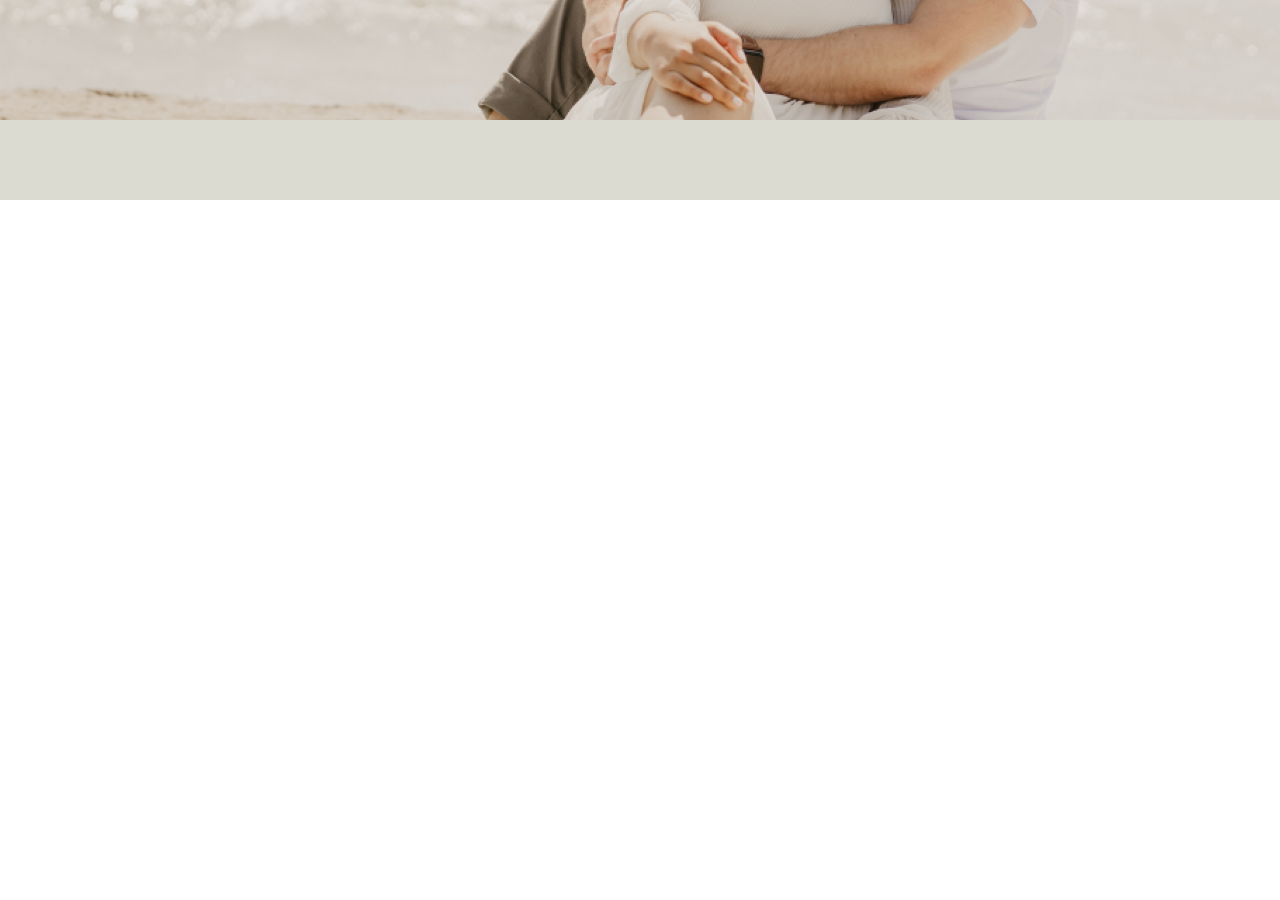
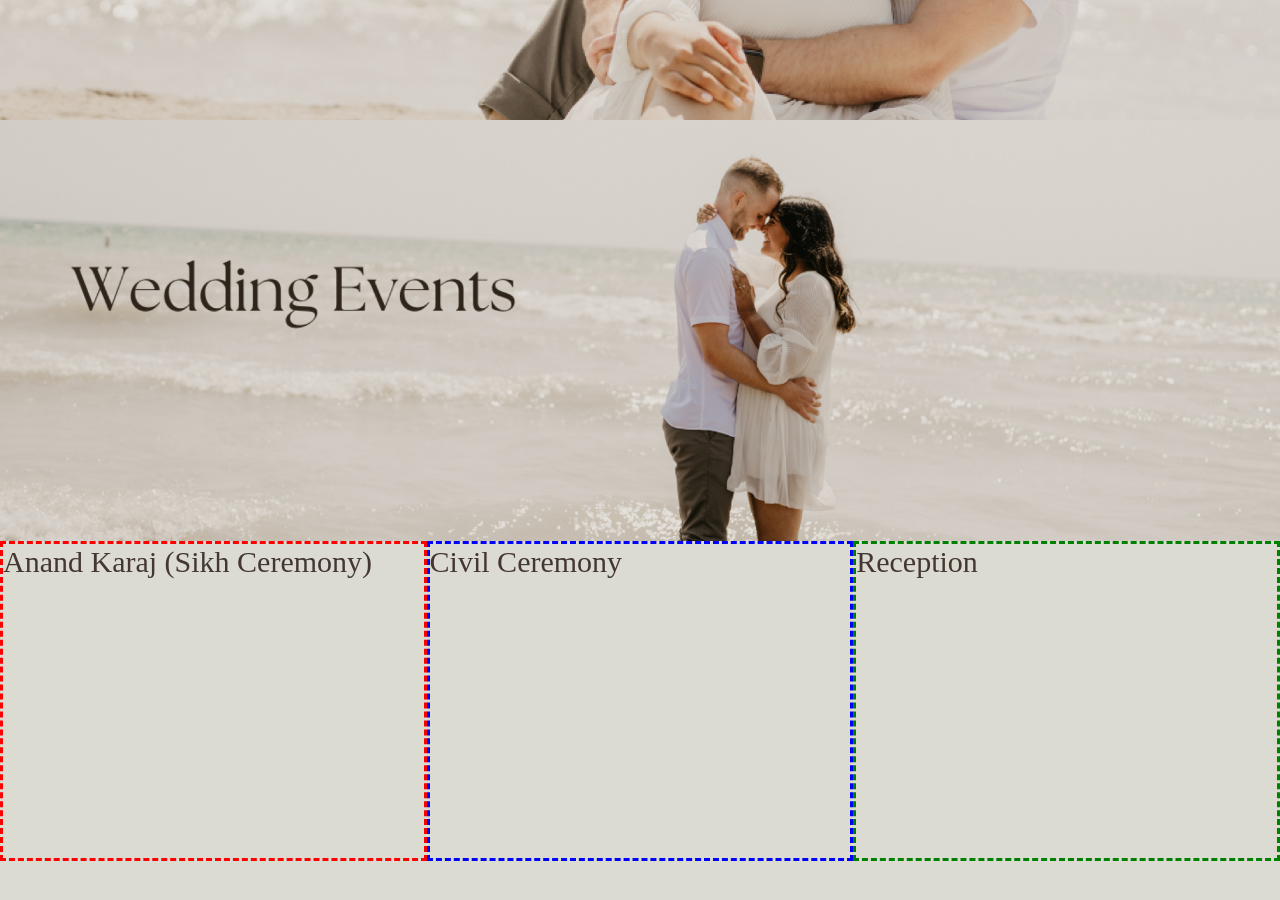
Before and after one commit to MichaelSault/TanyaWeddingWebsite, a React (Vite) app: page / in a window 1280 px wide. Shown: the part 680-1580 px from the top of the page. Before the commit the page ends 880 px from the top, so only its background shows below. Built offline with nearby package versions, Linux system fonts and the light colour scheme.

Commit message:
started adding wedding events section

```diff
--- a/src/App.css
+++ b/src/App.css
@@ -80,14 +80,50 @@ h3 {
   text-shadow: 1px 2px 0 #000;
 }
 
+#primaryEvents {
+  height: 100vh;
+  display: flex;
+  width: 100%;
+}
+
+#red {
+  border-color: red;
+  border-style: dashed;
+  width: 33.33%;
+  height: 40%;
+  display: flex;
+  justify-content: flex-start;
+}
+
+#redText {
+  font-family: LovelaceRegular;
+  color: #443732;
+}
+
+#blue {
+  border-color: blue;
+  border-style: dashed;
+  width: 33.33%;
+  height: 40%;
+  display: flex;
+  justify-content: flex-start;
+}
+
+#green {
+  border-color: green;
+  border-style: dashed;
+  width: 33.33%;
+  height: 40%;
+  display: flex;
+  justify-content: flex-start;
+}
+
 .ImageHeader {
   background-image: url('./assets/Header/Header.png');
   background-position: center top;
-  min-width: 100%;
+  width: 100%;
   height: 100vh;
-  padding-bottom: 1em;
   padding-top: 1em;
-  margin-bottom: 5em;
   margin-top: 0;
   display: flex;
   justify-content: flex-start;
--- a/src/components/home.component.jsx
+++ b/src/components/home.component.jsx
@@ -14,6 +14,13 @@ function Home() {
 
           {/* <EventBanner event={'Anand Karaj'} date={'Aug 17th'} location={'Burlington'} details={"The day will begin with the baraat (groom's parade). The anand karaj is comprised of a series of prayers and hymns (lavanns) which symbolizes the bride and grooms vows to one another."}/>
           <EventBannerMirror event={'Civil Ceremony'} date={'Aug 18th'} location={'Burlington'} details={"The civil wedding ceremony will take place followed by cocktail hour, dinner and dancing to celebrate the final day of the wedding week."}/> */}
+
+          <img src="src/assets/Header/WeddingEvents.png" className="d-block" width="100%" height="60%" alt="..."/>
+        <div id='primaryEvents'>
+          <div id='red' width="33%" height="40%"><h2 id='redText'>Anand Karaj (Sikh Ceremony)</h2></div>
+          <div id='blue' width="33%" height="40%"><h2 id='redText'>Civil Ceremony</h2></div>
+          <div id='green' width="33%" height="40%"><h2 id='redText'>Reception</h2></div>
+        </div>
     </>
   )
 }
```
Also changed, not shown: src/fonts/LovelaceBold.otf (added), src/fonts/LovelaceRegular.otf (added).
